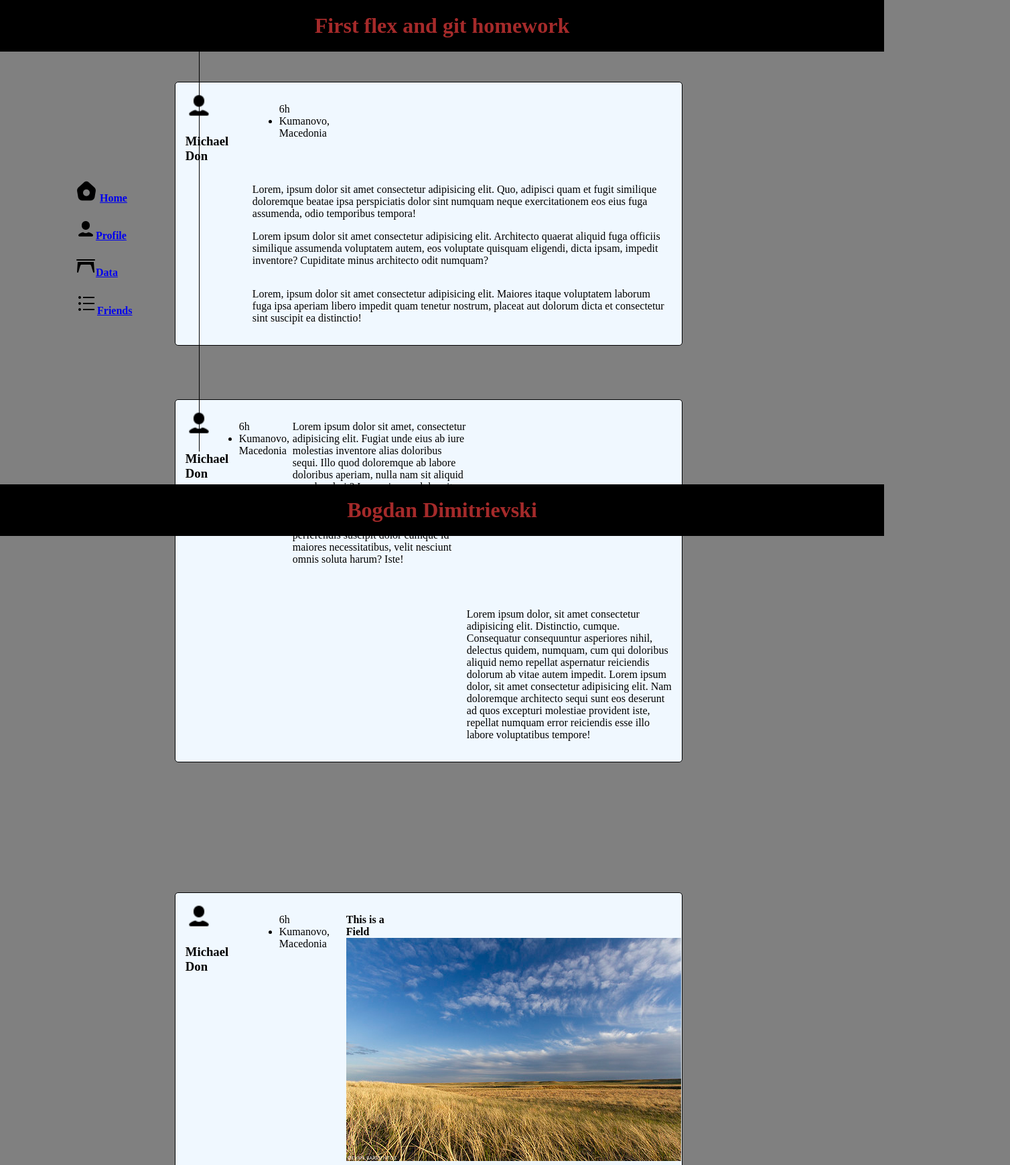
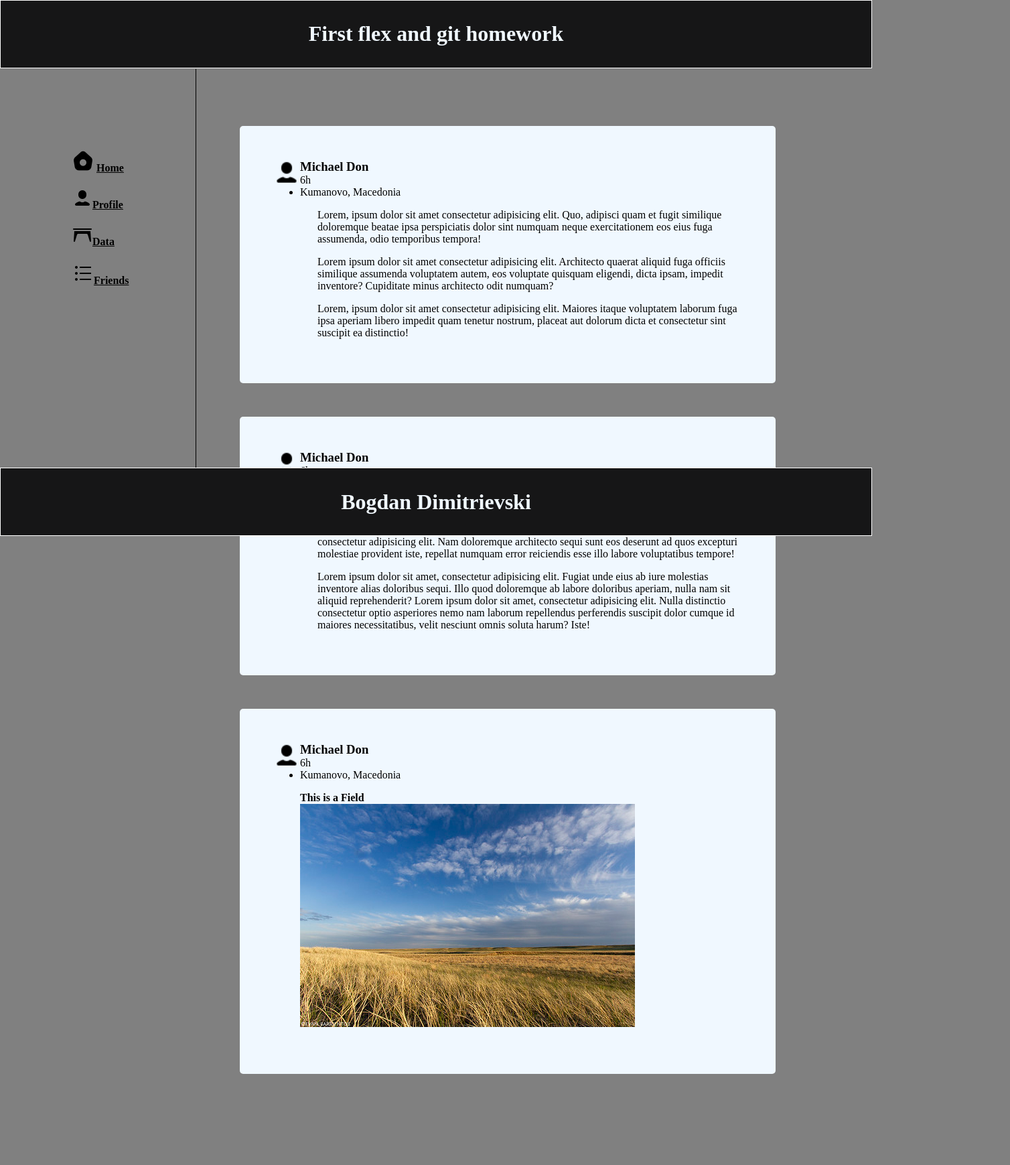
Before and after one commit to BogdanD123/begginingHTML-CSS-JS, a plain HTML site: page grit.homework/grid.html in a window 1280 px wide. Shown: the top 1739 px of the page at 67% size, 1508 px wide, since content can reach past the window. After the commit the page ends 1603 px from the top, so only its background shows below. Drawn offline with Linux system fonts and the light colour scheme.

Commit message:
first commit

```diff
--- a/grit.homework/grid.html
+++ b/grit.homework/grid.html
@@ -2,8 +2,9 @@
 <html>
 
 <head>
-    <!-- <link rel="stylesheet" href="grid1.css"> -->
-    <link rel="stylesheet" href="grid2.css">
+    <link rel="stylesheet" href="grid1.css">
+    <!-- <link rel="stylesheet" href="grid2.css"> -->
+
     <title>First grid and flexbox document</title>
     <meta name="description" content="This is my first grid and flexbox using for homework">
     <!--This is a Description which will be published on web page-->
@@ -17,6 +18,9 @@
 </head>
 
 <body>
+
+    <!-- Od tuka neka ti bide navigaciskiot bar -->
+
     <nav id="grid-container4" class="flex-container">
 
         <h4 id="Home" class="grid4-item1"><img src="/homepage1.png" alt="Homepage" class="imgbar">
@@ -33,109 +37,126 @@
             </a></h4>
     </nav>
 
+    <!-- Neka ima header na pocetok -->
+
     <header id="headTitle">
         <h1 id="grid-header">First flex and git homework</h1>
     </header>
     <main id="main-container" class="grid-main">
+
         <!-- Od tuka zavrsi ja sekcijata -->
+
         <section id="sectionMain" class="grid-container">
 
-            <div class="grid-item1">
-                <img class="grid-item2" src="/icons8-person-30.png" alt="yourProfile" width="40px" height="40px">
-                <h3 class="grid-item3">Michael Don</h3>
-            </div>
-            <ul class="grid-item4">
-                <span class="grid-item5">
+            <div id="div11" class="grid-item1">
+                <img class="image" src="/icons8-person-30.png" alt="yourProfile" width="40px" height="40px">
+                <div id="div12" class="div2">
+                    <h3 id="flexName1" class="grid-item3">Michael Don</h3>
+                    <span id="span1" class="spanHour">
                         6h
                     </span>
-                <li class="grid-item6">
+                    <ul id="uList" class="grid-item4">
+
+
+                        <li id="li1" class="grid-item6">
                             Kumanovo, Macedonia
+
                         </li>
                     </ul>
-
+                </div>
+            </div>
             <article id="article1" class="grid-item7">
-                <p class="grid-item8">Lorem, ipsum dolor sit amet consectetur adipisicing elit. Quo,
+                <p id="prg" class="grid-item8">Lorem, ipsum dolor sit amet consectetur adipisicing elit.
+                    Quo,
                     adipisci quam et fugit similique
-                    doloremque beatae ipsa perspiciatis dolor sint numquam neque exercitationem eos eius fuga assumenda,
+                    doloremque beatae ipsa perspiciatis dolor sint numquam neque exercitationem eos eius
+                    fuga assumenda,
                     odio temporibus tempora!</p>
-                <p class="grid-item9">Lorem ipsum dolor sit amet consectetur adipisicing elit. Architecto quaerat
+                <p id="prg1" class="grid-item8">Lorem ipsum dolor sit amet consectetur adipisicing elit.
+                    Architecto
+                    quaerat
                     aliquid
                     fuga
                     officiis
                     similique
-                    assumenda voluptatem autem, eos voluptate quisquam eligendi, dicta ipsam, impedit inventore?
+                    assumenda voluptatem autem, eos voluptate quisquam eligendi, dicta ipsam, impedit
+                    inventore?
                     Cupiditate
                     minus architecto odit numquam?</p>
             </article>
 
-            <p class="grid-item10"><span> Lorem, ipsum dolor sit amet consectetur adipisicing elit. Maiores itaque
+            <p id="pRg" class="grid-item10"><span> Lorem, ipsum dolor sit amet consectetur adipisicing elit.
+                    Maiores
+                    itaque
                     voluptatem
                     laborum fuga
                     ipsa
-                    aperiam libero impedit quam tenetur nostrum, placeat aut dolorum dicta et consectetur sint suscipit
+                    aperiam libero impedit quam tenetur nostrum, placeat aut dolorum dicta et consectetur
+                    sint suscipit
                     ea
                     distinctio!</span></p>
         </section>
+        <section id="sectionMain2" class="grid-container2">
+            <div id="div2-1" class="div21">
+                <img class="image" src="/icons8-person-30.png" alt="yourProfile" width="40px" height="40px">
+                <div id="div2-2" class="div22">
+                    <h3 id="flexName2" class="grid2-item3">Michael Don</h3>
+                    <span id="span2" class="spanHour">6h</span>
+                    <ul id="uList2" class="grid2-item4">
 
-        <section id="sectionMain2" class="grid-container2">
-
-            <div class="grid2-item1">
-                <img class="grid2-item2" src="/icons8-person-30.png" alt="yourProfile" width="40px" height="40px">
-                <h3 class="grid2-item3">Michael Don</h3>
-            </div>
-            <ul class="grid2-item4">
-                <span class="grid2-item5">
-                    6h
-                </span>
-                <li class="grid2-item6">
+                        <li id="li2" class="grid2-item6">
                             Kumanovo, Macedonia
                         </li>
                     </ul>
-
-            <p class="grid2-item7">Lorem ipsum dolor, sit amet consectetur adipisicing elit. Distinctio, cumque.
+                </div>
+            </div>
+            <p id="prg2" class="grid2-item7">Lorem ipsum dolor, sit amet consectetur adipisicing elit. Distinctio,
+                cumque.
                 Consequatur consequuntur
                 asperiores nihil, delectus quidem, numquam, cum qui doloribus aliquid nemo repellat aspernatur
-                reiciendis dolorum ab vitae autem impedit. Lorem ipsum dolor, sit amet consectetur adipisicing elit. Nam
+                reiciendis dolorum ab vitae autem impedit. Lorem ipsum dolor, sit amet consectetur adipisicing elit.
+                Nam
                 doloremque architecto sequi sunt eos deserunt ad quos excepturi molestiae provident iste, repellat
                 numquam error reiciendis esse illo labore voluptatibus tempore!</p>
-            <p class="grid2-item8">Lorem ipsum dolor sit amet, consectetur adipisicing elit. Fugiat unde eius ab iure
+            <p id="prg3" class="grid2-item7">Lorem ipsum dolor sit amet, consectetur adipisicing elit. Fugiat unde eius
+                ab
+                iure
                 molestias inventore
                 alias doloribus sequi. Illo quod doloremque ab labore doloribus aperiam, nulla nam sit aliquid
-                reprehenderit? Lorem ipsum dolor sit amet, consectetur adipisicing elit. Nulla distinctio consectetur
+                reprehenderit? Lorem ipsum dolor sit amet, consectetur adipisicing elit. Nulla distinctio
+                consectetur
                 optio asperiores nemo nam laborum repellendus perferendis suscipit dolor cumque id maiores
                 necessitatibus, velit nesciunt omnis soluta harum? Iste!</p>
         </section>
-
         <section id="sectionMain3" class="grid-container3">
-
-            <div class="grid3-item1">
-                <img class="grid3-item2" src="/icons8-person-30.png" alt="yourProfile" width="40px" height="40px">
-                <h3 class="grid3-item3">Michael Don</h3>
-            </div>
-
-            <ul class="grid3-item4">
-                <span class="grid3-item5">
+            <div id="div3-1" class="div31">
+                <img class="image" src="/icons8-person-30.png" alt="yourProfile" width="40px" height="40px">
+                <div id="div3-2" class="div32">
+                    <h3 id="flexName3" class="grid3-item3">Michael Don</h3>
+                    <span class="spanHour" id="span3">
                         6h
                     </span>
+                    <ul id="List" class="grid3-item5">
+
                         <li class="grid3-item6">
                             Kumanovo, Macedonia
                         </li>
                     </ul>
-
-            <figure class="grid3-item7">
-                <figcaption class="grid3-item8"><strong>This is a Field</strong></figcaption><span
-                    class="grid3-item9"><img class="grid3-item10" src="/49944202182_1131c86287.jpg"
+                </div>
+            </div>
+            <figure id="fig" class="grid3-item7">
+                <figcaption id="fCaption" class="grid3-item8"><strong id="figCaption">This is a Field</strong>
+                </figcaption><span class="grid3-item9"><img class="grid3-item10" src="/49944202182_1131c86287.jpg"
                         alt="friendList"></span>
             </figure>
+        </section>
+    </main>
 
-        </section>
-
-    </main>
-    <!-- Od tuka neka ti bide navigaciskiot bar -->
 
 
 
     <!-- Na kraj stavi footer -->
+
     <footer id="footTitle">
         <h1 id="grid-footer">Bogdan Dimitrievski</h1>
     </footer>
--- a/grit.homework/grid1.css
+++ b/grit.homework/grid1.css
@@ -10,9 +10,10 @@ body {
   width: 1500px;
 }
 header {
-  display: block;
   position: fixed;
   top: 0;
+  left: 0;
+  margin: 0;
   text-align: center;
   padding: 10px;
   background-color: rgb(22, 22, 23);
@@ -22,12 +23,12 @@ header {
 }
 
 footer {
-  display: flex;
   position: fixed;
+  text-align: center;
   bottom: 0;
-  justify-content: center;
+  left: 0;
   padding: 10px;
-  margin-top: 100px;
+  margin: 0;
   background-color: rgb(22, 22, 23);
   width: 100%;
   color: aliceblue;
@@ -42,13 +43,21 @@ footer {
   border-right: 1px solid;
 }
 
-section {
-  display: flex;
-  flex-direction: column;
+#sectionMain {
   margin-top: 150px;
-  padding: 30px;
-  width: 740px;
-  height: 350px;
+  padding: 50px;
+  background-color: aliceblue;
+  border-radius: 5px;
+}
+#sectionMain2 {
+  margin-bottom: 50px;
+  margin-top: 50px;
+  padding: 50px;
+  background-color: aliceblue;
+  border-radius: 5px;
+}
+#sectionMain3 {
+  padding: 50px;
   background-color: aliceblue;
   border-radius: 5px;
 }
@@ -57,29 +66,92 @@ section {
   width: 800px;
   height: 420px;
 }
-.div {
+#flexName {
   display: flex;
-  flex-direction: row;
-  align-items: flex-start;
+  margin-left: 50px;
+  margin: 0%;
+  padding-left: 25px;
 }
-strong {
-  font-family: Georgia, "Times New Roman", Times, serif;
-  letter-spacing: 1ex;
+#uList {
+  display: flex;
+  margin: 0;
+  padding: 0;
 }
-div {
+#uList2 {
+  margin: 0;
   display: flex;
+  padding: 0;
 }
-ul {
+#List {
+  display: flex;
+  margin: 0%;
+  padding: 0;
+}
+#flexName1 {
   display: flex;
   margin: 0%;
 }
-li {
-  margin-left: 25px;
-}
-h3 {
+#flexName2 {
   display: flex;
   margin: 0%;
 }
+#flexName3 {
+  margin: 0%;
+}
+#div11 {
+  display: flex;
+  flex-direction: row;
+}
+#div12 {
+  display: flex;
+  flex-direction: column;
+}
+#span1 {
+  width: 20px;
+}
+#span2 {
+  width: 20px;
+}
+#span3 {
+  width: 20px;
+}
+#prg {
+  display: flex;
+  margin-left: 66px;
+}
+#prg1 {
+  display: flex;
+  margin-left: 66px;
+}
+#pRg {
+  display: flex;
+  margin-left: 66px;
+}
+#prg2 {
+  margin-left: 66px;
+}
+#prg3 {
+  margin-left: 66px;
+}
+.div21 {
+  display: flex;
+}
+.div22 {
+  display: flex;
+  flex-direction: column;
+}
+.div31 {
+  display: flex;
+}
+.div32 {
+  display: flex;
+  flex-direction: column;
+}
+#fig {
+  display: flex;
+  flex-direction: column;
+}
+
 .imgbar {
   font-display: black;
 }
--- a/grit.homework/grid2.css
+++ b/grit.homework/grid2.css
@@ -10,61 +10,109 @@ body {
   padding: 20px;
   background-color: black;
   color: brown;
-  margin: 0 0 50px 0;
+  margin: 0;
 }
 .grid-main {
   display: grid;
   grid-template-columns: 60%;
   justify-content: center;
   grid-row-gap: 5em;
+  padding: 80px;
+  margin: 10px;
 }
 .grid-container {
   display: grid;
-  grid-template-rows: 80px 40px auto auto;
-  grid-template-columns: 100px 100px auto auto;
+  padding: 45px;
+  border-radius: 5px;
+  border: 1px dashed;
   background-color: aliceblue;
+}
+.image {
   border: 1px solid;
-  border-radius: 5px;
-  padding: 15px;
-  margin-top: 15%;
+  width: 40px;
+}
+.grid-item1 {
+  display: grid;
+  grid-template-columns: 40px 220px;
+}
+.div2 {
+  display: grid;
+  grid-template-rows: 20px 0;
+  padding-left: 10px;
+}
+.grid-item3 {
+  margin: 0;
+  display: grid;
+}
+.grid-item4 {
+  margin: 0;
+
+  display: grid;
+}
+.grid-item3 {
+  display: grid;
+}
+.grid-item7 {
+  display: grid;
+  grid-template-rows: 53px;
 }
 
-.grid-container {
-  grid-template-areas:
-    "picture name name name"
-    "picture time place place"
-    "picture article article article"
-    "picture para para para";
-}
-.grid-container2 {
-  grid-template-areas:
-    "pic fullname fullname fullname"
-    "time town town town"
-    "pic paragraph1 paragraph1 paragraph1"
-    "pic paragraph1 paragraph1 paragraph1"
-    "pic paragraph2 paragrag";
+.grid-item10 {
+  display: grid;
 }
 .grid-container2 {
   display: grid;
-  grid-template-rows: 40px 40px 100px 100px;
-  grid-template-columns: 40px 120px 260px auto;
+  border-radius: 5px;
+  border: 1px dashed;
   background-color: aliceblue;
-  border: 1px solid;
-  border-radius: 5px;
-  padding: 15px;
-  margin-bottom: 15%;
+  padding: 45px;
+}
+#div2-1 {
+  display: grid;
+  grid-template-columns: 40px 220px;
+}
+#div2-2 {
+  display: grid;
+  grid-template-rows: 20px 0;
+  padding-left: 10px;
 }
 
+.grid2-item3 {
+  display: grid;
+  margin: 0;
+}
+.grid2-item4 {
+  display: grid;
+  margin: 0%;
+}
+.grid2-item7 {
+  display: grid;
+}
 .grid-container3 {
   display: grid;
-  grid-template-rows: 100px 100px 150px 150px;
-  grid-template-columns: 100px 100px 150px 215px;
+  border-radius: 5px;
+  border: 1px dashed;
   background-color: aliceblue;
-  border: 1px solid;
-  border-radius: 5px;
-  padding: 15px;
-  margin-bottom: 15%;
+  padding: 25px;
 }
+#div3-1 {
+  display: grid;
+  grid-template-columns: 40px 220px;
+}
+#div3-2 {
+  display: grid;
+  grid-template-rows: 20px 0;
+  padding-left: 10px;
+}
+.grid3-item3 {
+  display: grid;
+  margin: 0%;
+}
+.grid3-item5 {
+  display: grid;
+  margin: 0%;
+}
+
 #grid-container4 {
   position: fixed;
   padding: 180px 100px;
@@ -72,44 +120,6 @@ body {
   border-right: 1px solid black;
 }
 
-.grid-item2 {
-  grid-area: picture;
-}
-.grid-item3 {
-  grid-area: name;
-}
-
-.grid-item5 {
-  grid-area: time;
-}
-.grid-item6 {
-  grid-area: place;
-}
-.grid-item7 {
-  grid-area: article;
-}
-.grid-item10 {
-  grid-area: para;
-}
-
-.grid2-item2 {
-  grid-area: pic;
-}
-.grid2-item3 {
-  grid-area: fullname;
-}
-.grid2-item5 {
-  grid-area: time;
-}
-.grid2-item6 {
-  grid-area: town;
-}
-.grid2-item7 {
-  grid-area: paragraph1;
-}
-.grid-item8 {
-  grid-area: paragraph2;
-}
 #grid-footer {
   position: fixed;
   text-align: center;
```
Also changed, not shown: Practice/js.html (added, +1 -0 lines), Practice/test.js (added, +36 -0 lines). Lines whose indentation alone changed are shown as unchanged.
